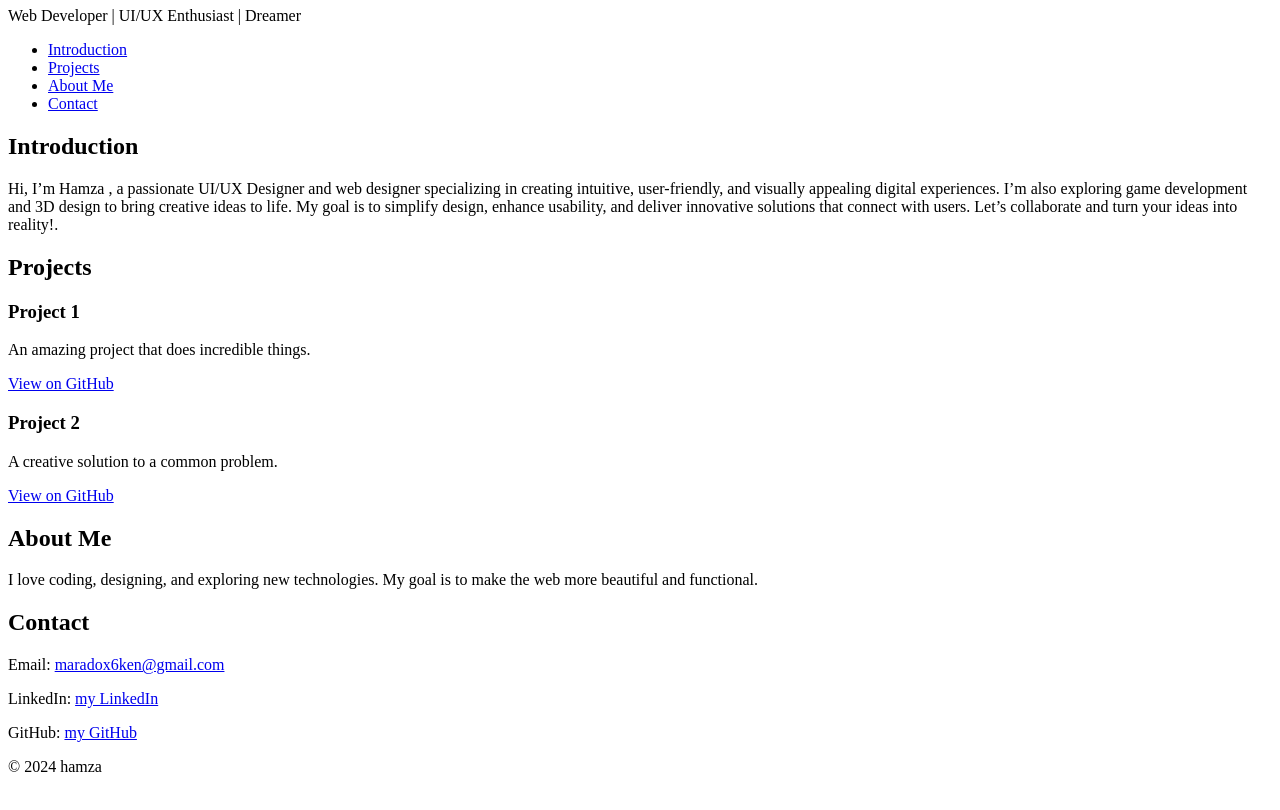
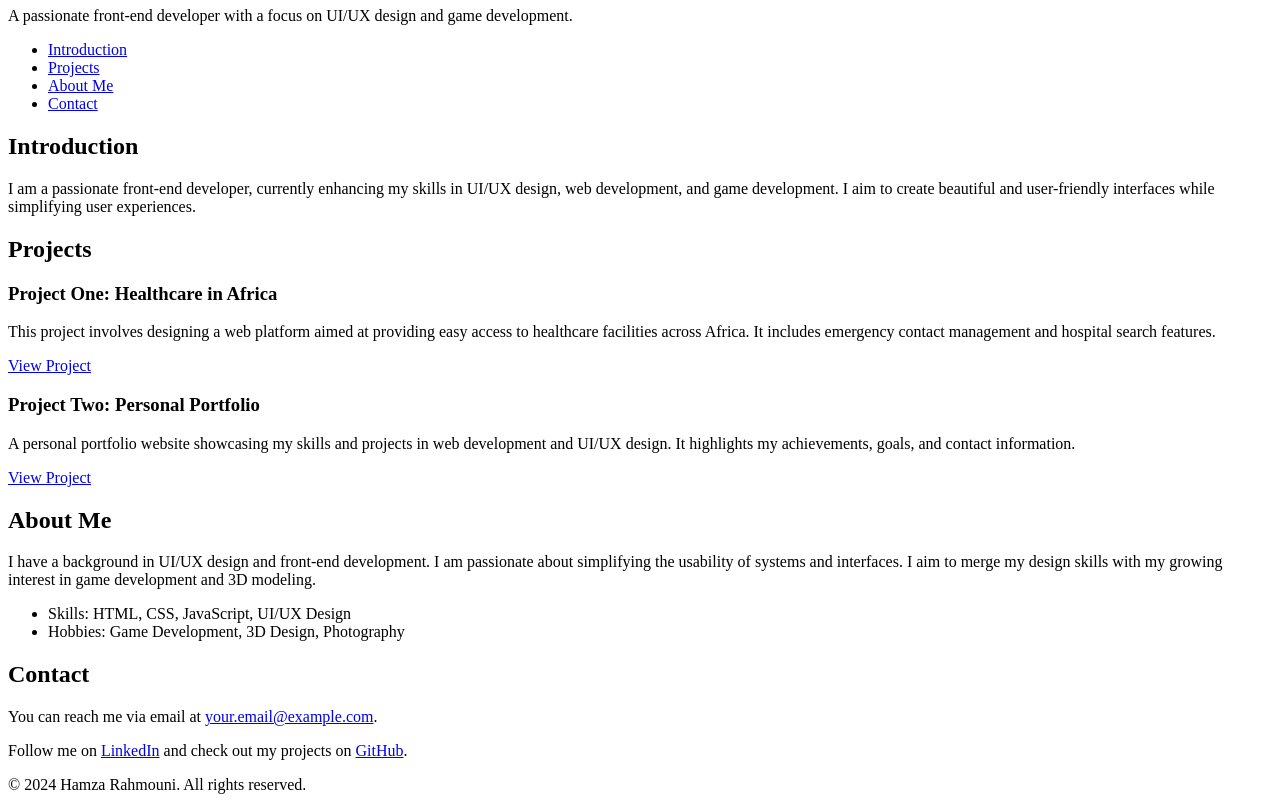
Before and after one commit to arancar01/My_First_Portfolio, a plain HTML site: page portfolio/index.html in a window 1280 px wide. Shown: the part 73-883 px from the top of the page. Drawn offline with Linux system fonts and the light colour scheme.

Commit message:
portofolio

```diff
--- a/portfolio/index.html
+++ b/portfolio/index.html
@@ -1,15 +1,17 @@
 <!DOCTYPE html>
 <html lang="en">
 <head>
-    <meta charset="UTF-8">
-    <meta name="viewport" content="width=device-width, initial-scale=1.0">
-    <title>Personal Portfolio</title>
+    <meta charset="utf-8">
+    <title>Hamza Rahmouni - Personal Portfolio</title>
 </head>
 <body>
+    <!-- Header Section -->
     <header>
-        <h1>Your Name</h1>
-        <p>Web Developer | UI/UX Enthusiast | Dreamer</p>
+        <h1>Hamza Rahmouni</h1>
+        <p>A passionate front-end developer with a focus on UI/UX design and game development.</p>
     </header>
+
+    <!-- Navigation Bar -->
     <nav>
         <ul>
             <li><a href="#introduction">Introduction</a></li>
@@ -18,38 +20,49 @@
             <li><a href="#contact">Contact</a></li>
         </ul>
     </nav>
+
+    <!-- Content Sections -->
+    <!-- Introduction Section -->
     <section id="introduction">
         <h2>Introduction</h2>
-        <p>Hi, I’m Hamza , a passionate UI/UX Designer and web designer specializing in creating intuitive, user-friendly, and visually appealing digital experiences. I’m also exploring game
+        <p>I am a passionate front-end developer, currently enhancing my skills in UI/UX design, web development, and game development. I aim to create beautiful and user-friendly interfaces while simplifying user experiences.</p>
+    </section>
 
-            development and 3D design to bring creative ideas to life.
-            My goal is to simplify design, enhance usability, and deliver innovative solutions that connect with users. Let’s collaborate and turn your ideas into reality!.</p>
-    </section>
+    <!-- Projects Section -->
     <section id="projects">
         <h2>Projects</h2>
         <article class="project">
-            <h3>Project 1</h3>
-            <p>An amazing project that does incredible things.</p>
-            <a href="https://github.com/arancar01?tab=repositories" target="_blank">View on GitHub</a>
+            <h3>Project One: Healthcare in Africa</h3>
+            <p>This project involves designing a web platform aimed at providing easy access to healthcare facilities across Africa. It includes emergency contact management and hospital search features.</p>
+            <a href="https://github.com/hamza-rahmouni/healthcare-in-africa" target="_blank">View Project</a>
         </article>
         <article class="project">
-            <h3>Project 2</h3>
-            <p>A creative solution to a common problem.</p>
-            <a href="https://github.com/arancar01/My_First_Portfolio" target="_blank">View on GitHub</a>
+            <h3>Project Two: Personal Portfolio</h3>
+            <p>A personal portfolio website showcasing my skills and projects in web development and UI/UX design. It highlights my achievements, goals, and contact information.</p>
+            <a href="https://github.com/hamza-rahmouni/my_first_portfolio" target="_blank">View Project</a>
         </article>
     </section>
+
+    <!-- About Me Section -->
     <section id="about">
         <h2>About Me</h2>
-        <p>I love coding, designing, and exploring new technologies. My goal is to make the web more beautiful and functional.</p>
+        <p>I have a background in UI/UX design and front-end development. I am passionate about simplifying the usability of systems and interfaces. I aim to merge my design skills with my growing interest in game development and 3D modeling.</p>
+        <ul>
+            <li>Skills: HTML, CSS, JavaScript, UI/UX Design</li>
+            <li>Hobbies: Game Development, 3D Design, Photography</li>
+        </ul>
     </section>
+
+    <!-- Contact Section -->
     <section id="contact">
         <h2>Contact</h2>
-        <p>Email: <a href="mailto:your.email@example.com">maradox6ken@gmail.com</a></p>
-        <p>LinkedIn: <a href="https://www.linkedin.com/in/errahmouni-hamza-171334327/" target="_blank">my LinkedIn</a></p>
-        <p>GitHub: <a href="https://github.com/arancar01" target="_blank">my GitHub</a></p>
+        <p>You can reach me via email at <a href="mailto:your.email@example.com">your.email@example.com</a>.</p>
+        <p>Follow me on <a href="https://www.linkedin.com/in/hamza-rahmouni/" target="_blank">LinkedIn</a> and check out my projects on <a href="https://github.com/hamza-rahmouni" target="_blank">GitHub</a>.</p>
     </section>
+
+    <!-- Footer Section -->
     <footer>
-        <p>&copy; 2024 hamza</p>
+        <p>&copy; 2024 Hamza Rahmouni. All rights reserved.</p>
     </footer>
 </body>
 </html>
```
